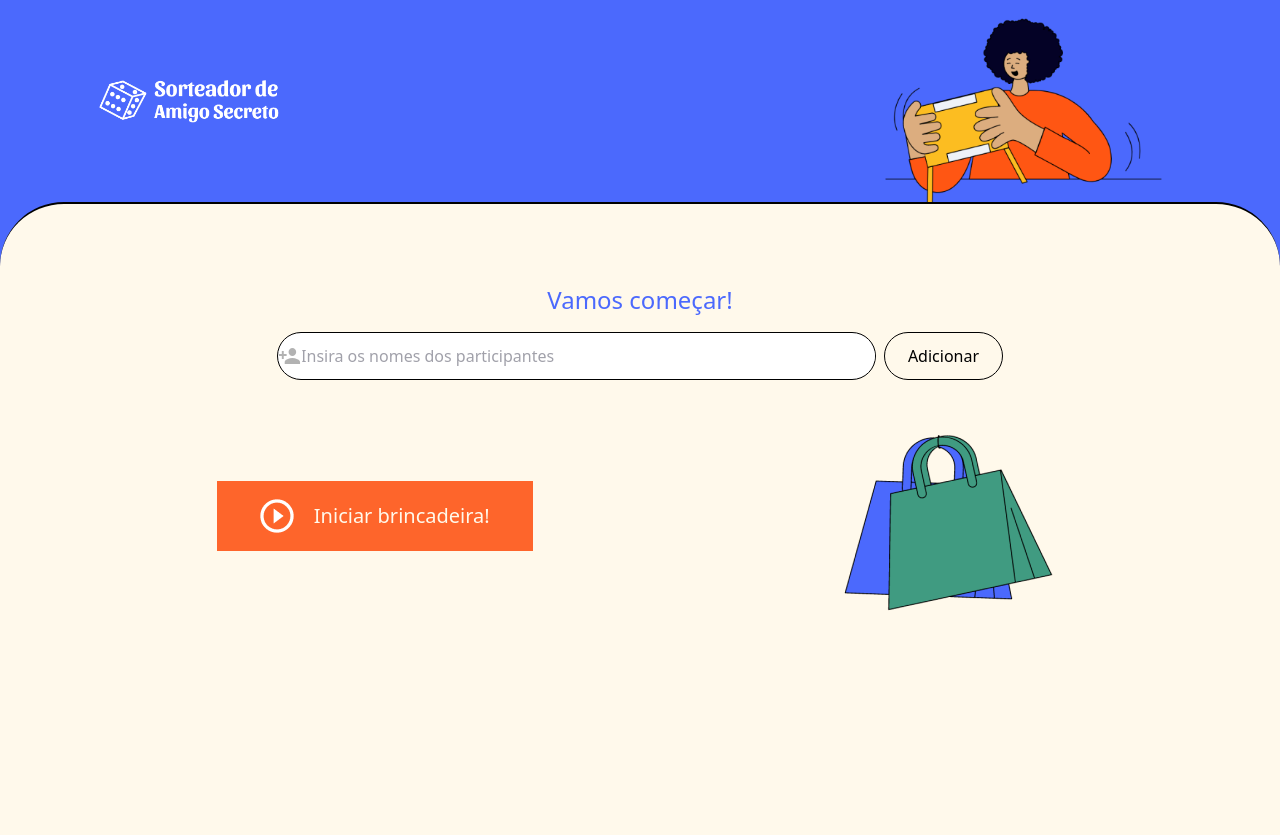
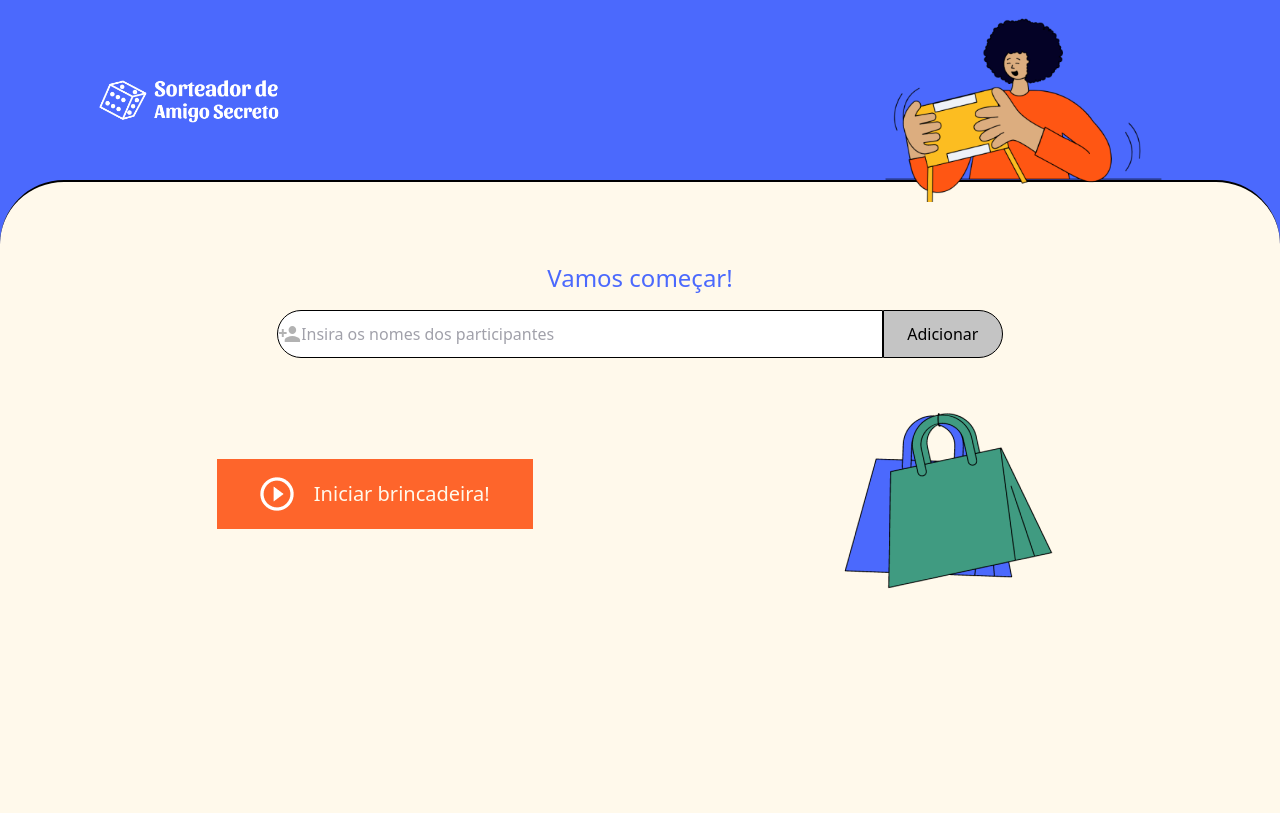
Before and after one commit to italosilva01/testing-library, a React (Create React App) app: page / in a window 1280 px wide. After the commit the page ends 813 px from the top, so only its background shows below. Built offline with nearby package versions, Linux system fonts and the light colour scheme.

Commit message:
atualizar branch

```diff
--- a/package.json
+++ b/package.json
@@ -17,6 +17,7 @@
     "react-router-dom": "^6.22.3",
     "react-scripts": "5.0.0",
     "recoil": "^0.6.1",
+    "styled-components": "^6.1.9",
     "typescript": "^4.6.2",
     "web-vitals": "^2.1.4"
   },
--- a/src/components/Card/Card.tsx
+++ b/src/components/Card/Card.tsx
@@ -1,11 +1,17 @@
 import React from "react";
+import styled from "styled-components";
 export const Card = ({ children }: { children?: React.ReactNode }) => {
   return (
-    <div
-      className=" flex  flex-1 flex-col bg-white-cream mt-n16  rounded-t-64px border-t-2  p-20 border-black"
+    <Container
+      className=" flex  flex-1 flex-col bg-white-cream  rounded-t-64px border-t-2  p-20 border-black"
       role="container"
     >
       {children}
-    </div>
+    </Container>
   );
 };
+
+const Container = styled.div`
+  margin-top: -22px;
+  z-index: 1;
+`;
--- a/src/components/Form/Form.tsx
+++ b/src/components/Form/Form.tsx
@@ -4,6 +4,7 @@ import { useMessageError } from "hook/useMessageError";
 
 import iconPerson from "../../assets/person_add.svg";
 import { Title } from "components/Title/Title";
+import styled from "styled-components";
 export const Form = () => {
   const initialValue = "";
   const [currentNameParticipant, setCurrentNameParticipant] =
@@ -28,8 +29,8 @@ export const Form = () => {
       className="flex flex-col  items-center"
     >
       <Title>Vamos começar!</Title>
-      <div className=" flex flex-col w-80 gap-2 md:flex-row md:w-726 md:h-20 items-center ">
-        <label className="flex items-center  w-full h-12 border rounded-37px bg-white ">
+      <ContainerInput className=" flex flex-col w-80 gap-2 md:flex-row md:w-726 md:h-20 items-center ">
+        <Label className="flex items-center  w-full h-12 border rounded-37px bg-white  md:rounded-t-lg">
           <span className="before:block before:absolute">
             <img src={iconPerson} alt="adicionar pessoal" />
           </span>
@@ -39,18 +40,39 @@ export const Form = () => {
             placeholder="Insira os nomes dos participantes"
             value={currentNameParticipant}
             onChange={(e) => setCurrentNameParticipant(e.target.value)}
-            className="w-full border-none overflow-hidden outline-none	rounded-37px placeholder:italic placeholder:indent-8 placeholder-opacity-30 "
+            className="w-full border-none overflow-hidden outline-none	rounded-37px placeholder:italic placeholder:indent-8 placeholder-opacity-30  "
           />
-        </label>
-        <button
+        </Label>
+
+        <ButtonStyled
           className="w-36 h-12 bg-black	border rounded-37px"
           type="submit"
           disabled={currentNameParticipant === initialValue}
         >
           Adicionar
-        </button>
-      </div>
+        </ButtonStyled>
+      </ContainerInput>
       {messageError && <p role="alert">{messageError}</p>}
     </form>
   );
 };
+
+const ButtonStyled = styled.button`
+  background-color: #c4c4c4;
+
+  @media (min-width: 750px) {
+    border-radius: 0px 37.5px 37.5px 0px;
+  }
+`;
+
+const Label = styled.label`
+  @media (min-width: 750px) {
+    border-radius: 37.5px 0px 0px 37.5px;
+  }
+`;
+
+const ContainerInput = styled.div`
+  @media (min-width: 750px) {
+    gap: 0;
+  }
+`;
--- a/src/components/Header/Header.tsx
+++ b/src/components/Header/Header.tsx
@@ -1,3 +1,4 @@
+import styled from "styled-components";
 import smallLogo from "../../assets/logo-pequeno.png";
 
 import largeLogo from "../../assets/logo.png";
@@ -19,7 +20,7 @@ export const Header = () => {
         height={157}
         className="hidden md:block"
       />
-      <img
+      <ImageParticipant
         src={participante}
         alt="Desenho de um participante"
         width={328}
@@ -28,3 +29,6 @@ export const Header = () => {
     </header>
   );
 };
+const ImageParticipant = styled.img`
+  z-index: 100;
+`;
```
Also changed, not shown: 2 other files (tests, documents, lock files or other folders).
